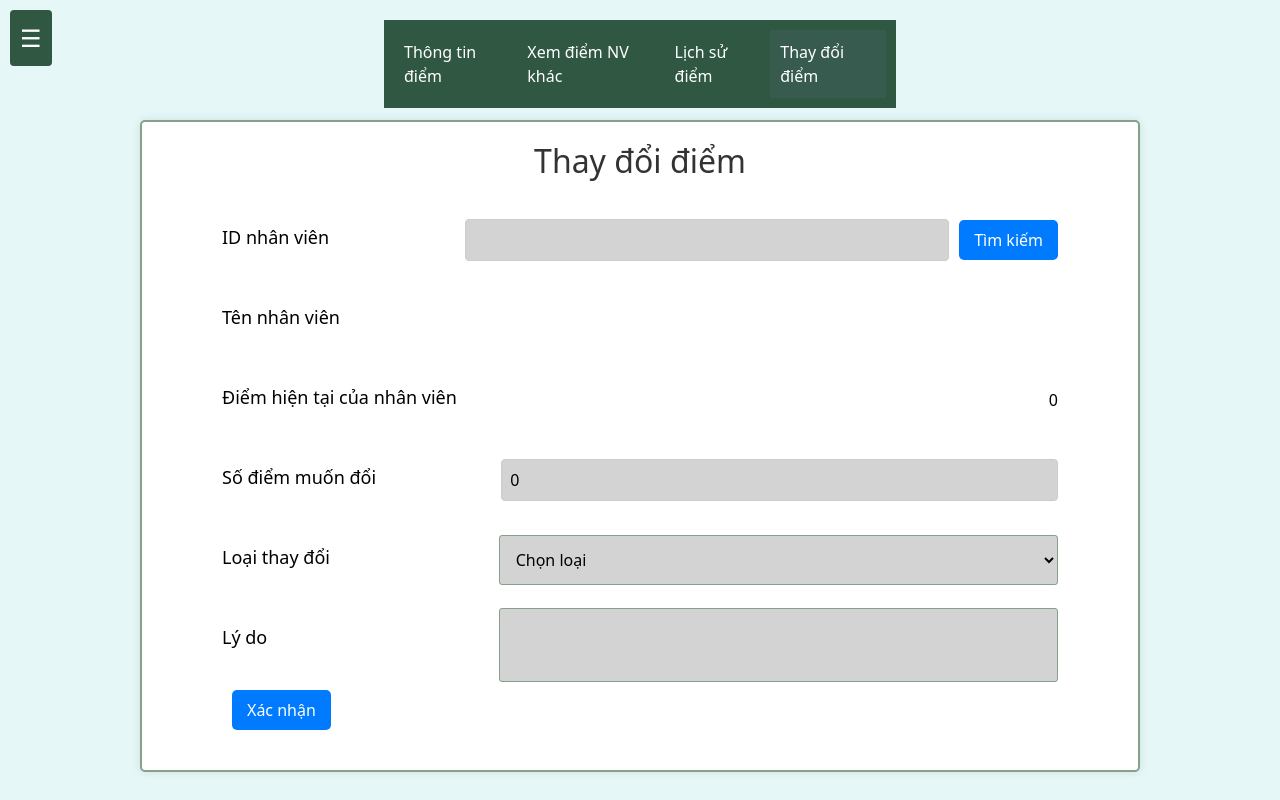
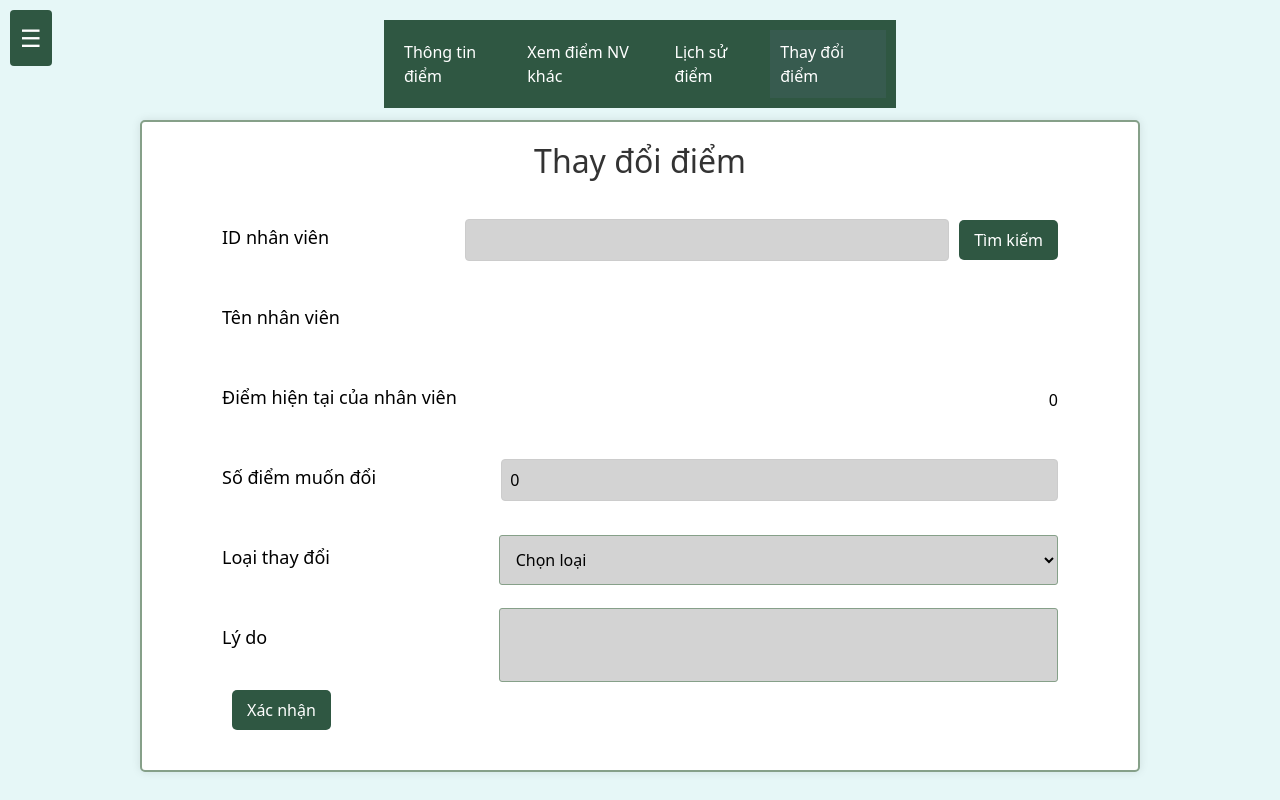
Before and after one commit to btDungg/employee_management, a React (Vite) app in the folder frontend/: page /change-points in a window 1280 px wide. Built offline with nearby package versions, Linux system fonts and the light colour scheme; no server answers; sample sign-in values are in the browser's storage.

Commit message:
hotfix UI

```diff
--- a/frontend/public/css/InfoNavigation.css
+++ b/frontend/public/css/InfoNavigation.css
@@ -1,3 +1,7 @@
 .title {
     color: #2f5742
 }
+
+.btn-form {
+    background: #2f5742;
+}
--- a/frontend/src/components/personal_information/Personal/Information.jsx
+++ b/frontend/src/components/personal_information/Personal/Information.jsx
@@ -30,7 +30,7 @@ const Information = (props) => {
                                 <li key={index} className="py-2 border-b border-gray-300">
                                     <div className="row">
                                         <span className="font-bold fw-bold col-2">{item.label} </span>
-                                        <span className="col-1">{item.value}</span>
+                                        <span className="col-3">{item.value}</span>
                                     </div>
                                 </li>
                             )
--- a/frontend/src/components/personal_information/Summary.jsx
+++ b/frontend/src/components/personal_information/Summary.jsx
@@ -43,9 +43,9 @@ const Summary = ({ employee }) => {
                                 </div>
                                 <div className="col-md-6">
                                     <h6 className="mb-2 text-muted">
-                                        <i className="fas fa-building"></i> Organization
+                                        <i className="fas fa-building"></i> Company
                                     </h6>
-                                    <p>{employee.organizationName || "N/A"}</p>
+                                    <p>Công ty ABC</p>
                                 </div>
                             </div>
                         </div>
```
